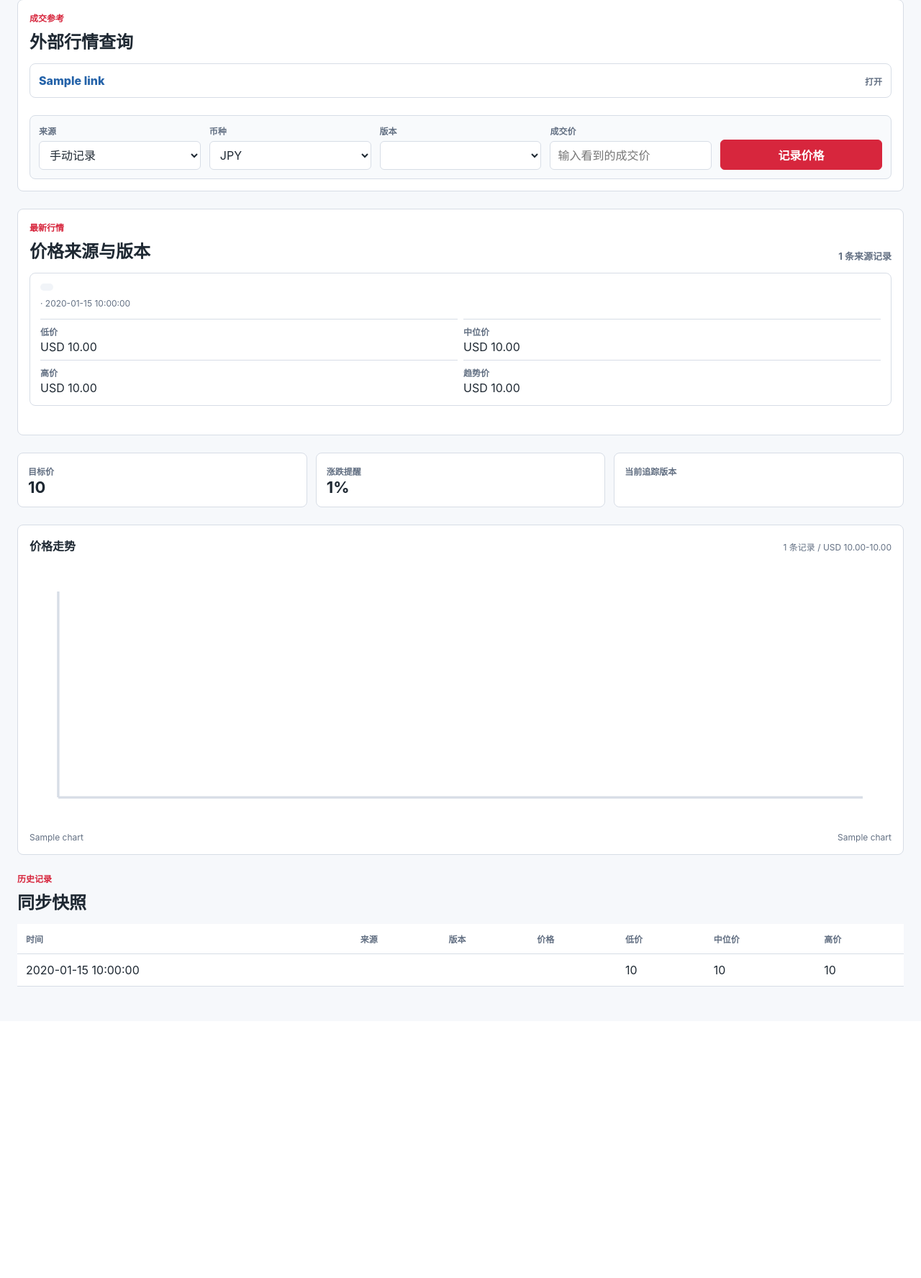
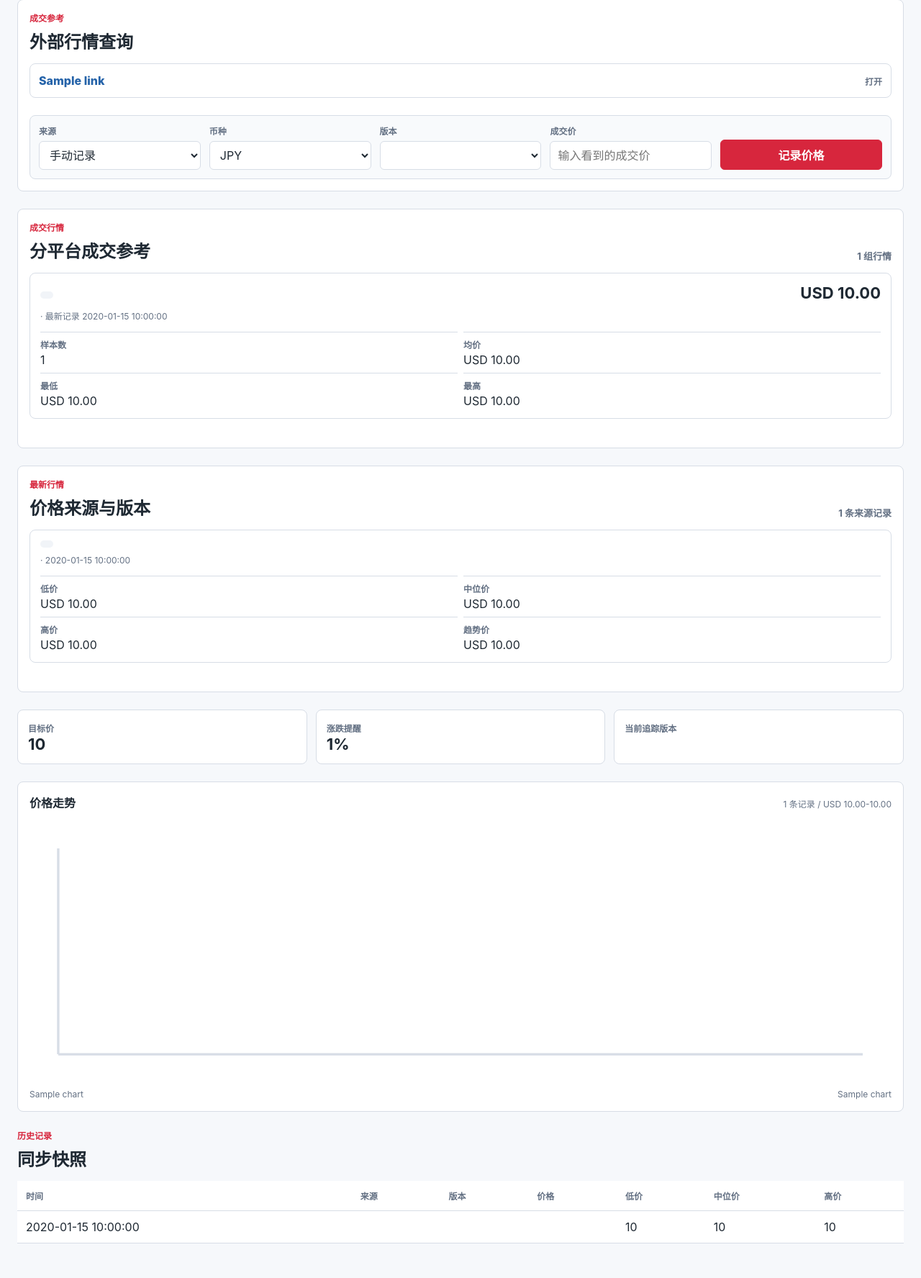
Before and after one commit to tyrantcwj/YKS, a FastAPI app: template app/templates/detail.html in a window 1280 px wide. Shown: the part 485-2261 px from the top of the page at 72% size. Before the commit the page ends 1856 px from the top, so only its background shows below. Run offline with FastAPI, Linux system fonts and the light colour scheme; the template is opened without the code that fills it: most values are stand-ins (such as "Sample title", 1, 10 or a date in 2020); grey boxes marked "Sample" are stand-in pictures; lists and menus that the app fills with data are empty.

Commit message:
Add provider market stats to detail page

```diff
--- a/app/main.py
+++ b/app/main.py
@@ -540,6 +540,7 @@ async def subscription_detail(request: Request, subscription_id: int):
             raise HTTPException(status_code=404, detail="Subscription not found")
         history = repository.recent_prices(db, subscription_id, limit=80)
         latest_prices = repository.latest_prices_by_subscription(db, subscription_id)
+        provider_stats = repository.provider_market_stats(db, subscription_id)
     return templates.TemplateResponse(
         request,
         "detail.html",
@@ -548,6 +549,7 @@ async def subscription_detail(request: Request, subscription_id: int):
             "subscription": subscription,
             "history": history,
             "latest_prices": latest_prices,
+            "provider_stats": provider_stats,
             "market_links": market_links(subscription),
             "chart": build_price_chart(history, subscription["variant"]),
             "display_price": display_price,
--- a/app/static/styles.css
+++ b/app/static/styles.css
@@ -827,6 +827,7 @@ button,
 
 .detail-hero,
 .research-panel,
+.deal-panel,
 .market-panel,
 .chart-panel {
   background: #ffffff;
@@ -893,6 +894,7 @@ button,
 }
 
 .detail-tags span,
+.deal-head span,
 .market-card > div span {
   background: #f1f4f8;
   border-radius: 999px;
@@ -907,6 +909,7 @@ button,
 }
 
 .market-grid,
+.deal-grid,
 .watch-panel,
 .research-grid,
 .manual-price-form {
@@ -944,6 +947,7 @@ button,
 }
 
 .market-card,
+.deal-card,
 .watch-card {
   background: #ffffff;
   border: 1px solid var(--line);
@@ -958,19 +962,29 @@ button,
   justify-content: space-between;
 }
 
+.deal-head {
+  align-items: baseline;
+  display: flex;
+  gap: 10px;
+  justify-content: space-between;
+}
+
 .market-card strong,
+.deal-card strong,
 .watch-card strong {
   display: block;
   font-size: 22px;
   overflow-wrap: anywhere;
 }
 
+.deal-card p,
 .market-card p {
   color: var(--muted);
   font-size: 12px;
   margin: 10px 0 0;
 }
 
+.deal-card dl,
 .market-card dl {
   display: grid;
   gap: 8px;
@@ -978,11 +992,13 @@ button,
   margin: 14px 0 0;
 }
 
+.deal-card dl div,
 .market-card dl div {
   border-top: 1px solid var(--line);
   padding-top: 8px;
 }
 
+.deal-card dt,
 .market-card dt,
 .watch-card span {
   color: var(--muted);
@@ -990,6 +1006,7 @@ button,
   font-weight: 800;
 }
 
+.deal-card dd,
 .market-card dd {
   margin: 3px 0 0;
 }
--- a/app/templates/base.html
+++ b/app/templates/base.html
@@ -4,7 +4,7 @@
     <meta charset="utf-8">
     <meta name="viewport" content="width=device-width, initial-scale=1">
     <title>{{ settings.app_name }}</title>
-    <link rel="stylesheet" href="{{ url_for('static', path='styles.css') }}?v=20260620-8">
+    <link rel="stylesheet" href="{{ url_for('static', path='styles.css') }}?v=20260620-9">
   </head>
   <body>
     <header class="topbar">
--- a/app/templates/detail.html
+++ b/app/templates/detail.html
@@ -77,6 +77,35 @@
     </label>
     <button class="primary-button" type="submit">记录价格</button>
   </form>
+</section>
+
+<section class="deal-panel">
+  <div class="section-head">
+    <div>
+      <p class="eyebrow">成交行情</p>
+      <h2>分平台成交参考</h2>
+    </div>
+    <span>{{ provider_stats|length }} 组行情</span>
+  </div>
+  <div class="deal-grid">
+    {% for stat in provider_stats %}
+    <article class="deal-card">
+      <div class="deal-head">
+        <span>{{ provider_label(stat.provider) }}</span>
+        <strong>{{ stat.currency }} {{ "%.2f"|format(stat.latest_price) }}</strong>
+      </div>
+      <p>{{ variant_label(stat.variant) }} · 最新记录 {{ stat.latest_snapshot_at }}</p>
+      <dl>
+        <div><dt>样本数</dt><dd>{{ stat.sample_count }}</dd></div>
+        <div><dt>均价</dt><dd>{{ stat.currency }} {{ "%.2f"|format(stat.average_price) }}</dd></div>
+        <div><dt>最低</dt><dd>{{ stat.currency }} {{ "%.2f"|format(stat.low_price) }}</dd></div>
+        <div><dt>最高</dt><dd>{{ stat.currency }} {{ "%.2f"|format(stat.high_price) }}</dd></div>
+      </dl>
+    </article>
+    {% else %}
+    <p class="search-empty">还没有成交记录。先从 eBay 或 Snkrdunk 查到成交价后记录进来，这里会自动汇总。</p>
+    {% endfor %}
+  </div>
 </section>
 
 <section class="market-panel">
```
Also changed, not shown: app/repository.py (+53 -0 lines), tests/test_dashboard.py (+3 -0 lines), tests/test_repository.py (+10 -0 lines).
